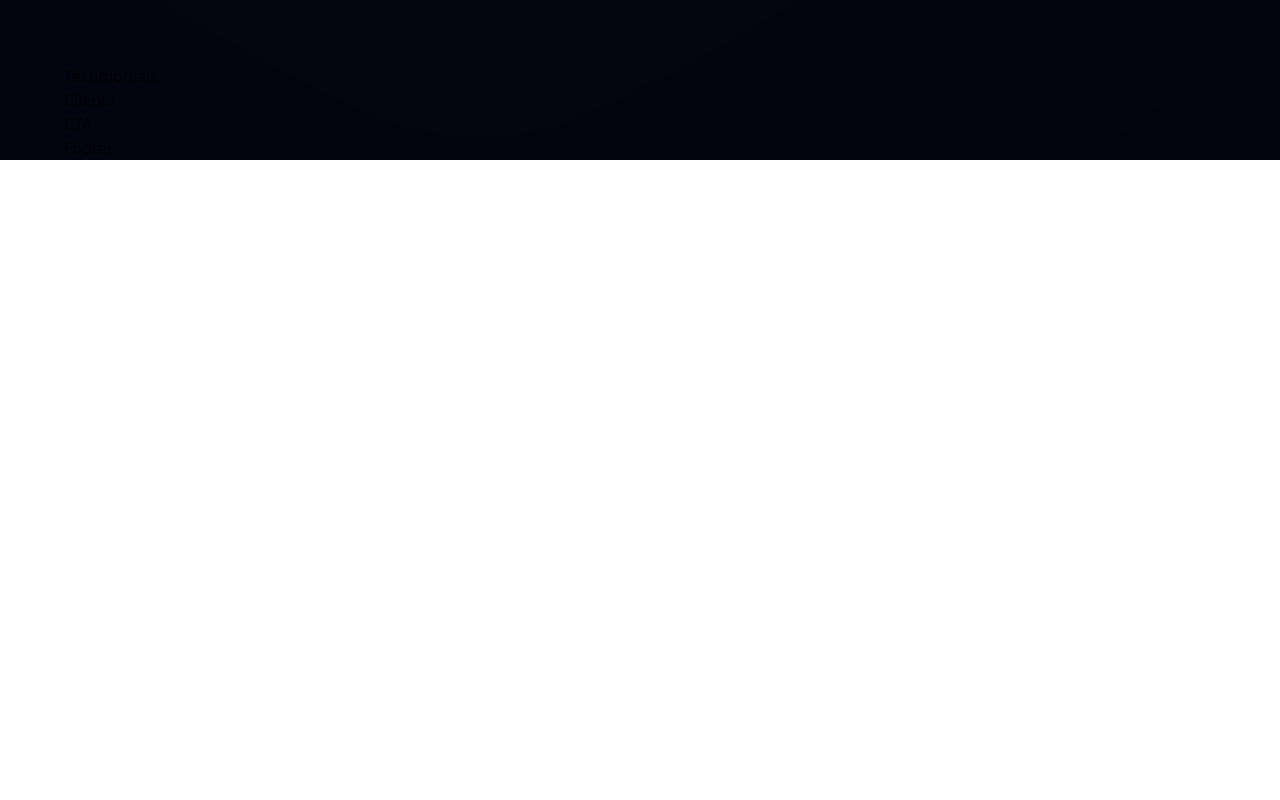
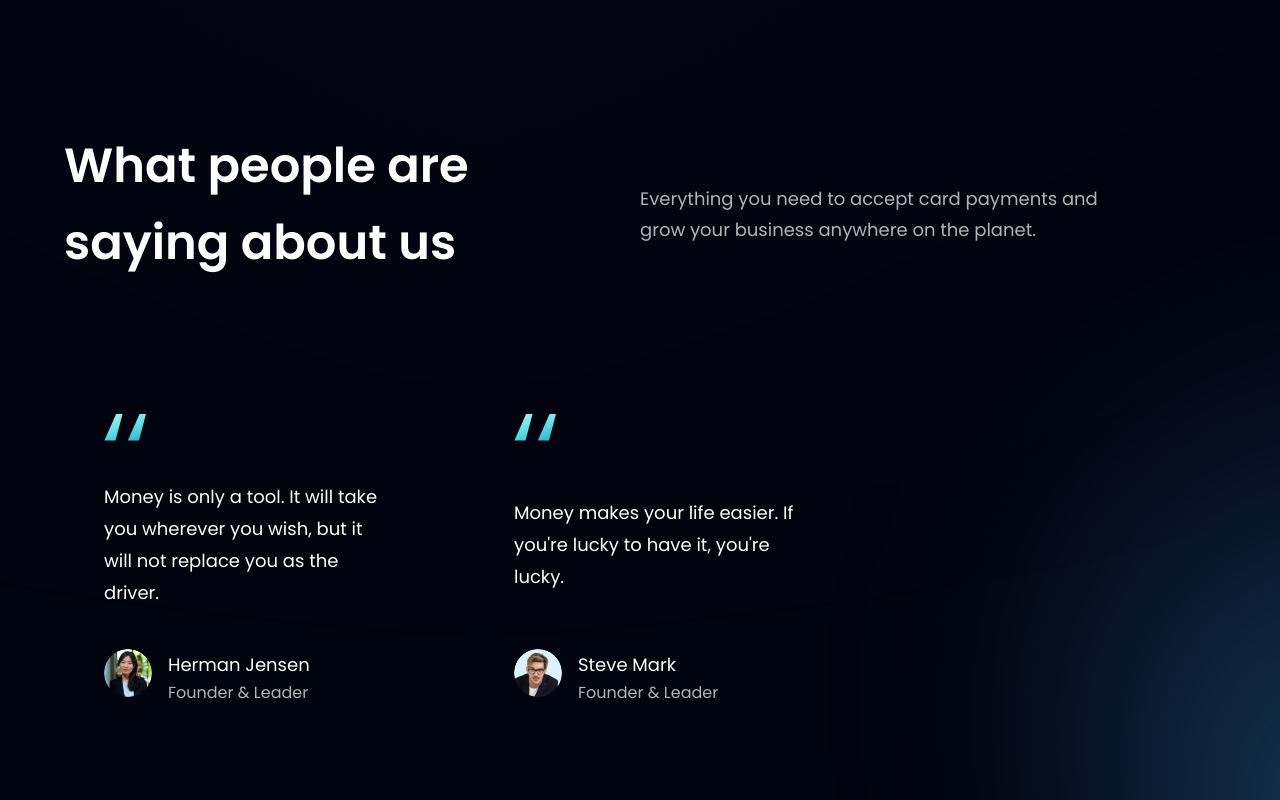
Before and after one commit to delmac-dev/bank_react_app, a React (Vite) app: page / in a window 1280 px wide. Shown: the part 2740-3540 px from the top of the page. Before the commit the page ends 2900 px from the top, so only its background shows below. Built offline with nearby package versions, Linux system fonts and the light colour scheme.

Commit message:
done with the testimonials section

```diff
--- a/src/components/Clients.jsx
+++ b/src/components/Clients.jsx
@@ -1,9 +1,8 @@
 import React from 'react'
+import styles from '../style'
 
-const Clients = () => {
-  return (
+const Clients = () =>(
     <div>Clients</div>
   )
-}
 
 export default Clients
--- a/src/components/FeedbackCard.jsx
+++ b/src/components/FeedbackCard.jsx
@@ -1,9 +1,19 @@
 import React from 'react'
+import { quotes } from "../asserts";
 
-const FeedbackCard = () => {
-  return (
-    <div>FeedbackCard</div>
+const FeedbackCard = ({content, name, title, img}) =>(
+    <div className='flex justify-between flex-col px-10 py-12 rounded-[20px] max-w-[370px] md:mr-10 sm:mr-5 mr-0 my-5 feedback-card'>
+      <img src={quotes} alt="double_quotes" className='w-[42px] h-[27px] object-contain'/>
+      <p className='font-poppins leading-[32px] font-normal text-[18px] text-white my-10'>{content}</p>
+      <div className='flex flex-row'>
+        <img src={img} alt={name} className='w-[48px] h-[48px] rounded-full'/>
+        <div className="flex flex-col ml-4">
+          <h4 className='font-poppins font-normal text-[18px] leading-[32px] text-white'>{name}</h4>
+          <p className='font-poppins font-normal text-[16px] leading-[24px] text-dimWhite'>{title}</p>
+        </div>
+
+      </div>
+    </div>
   )
-}
 
 export default FeedbackCard
--- a/src/components/Testimonials.jsx
+++ b/src/components/Testimonials.jsx
@@ -1,9 +1,24 @@
 import React from 'react'
+import styles from "../style"
+import { feedback } from '../constants';
+import FeedbackCard from "./FeedbackCard"
 
-const Testimonials = () => {
-  return (
-    <div>Testimonials</div>
-  )
-}
+const Testimonials = () =>(
+  <section id= 'clients' className={`${styles.paddingY} ${styles.flexCenter} flex-col relative`}>
+    <div className='absolute z-[0] h-[60%] w-[60%] -right-[50%] rounded-full blue__gradient bg-white'/>
 
+    <div className="w-full flex justify-between items-center md:flex-row flex-col sm:mb-16 mb-6 relative z-[1]">
+      <h1 className={styles.heading2}>What people are <br className="sm:block hidden" /> saying about us</h1>
+      <div className="w-full md:mt-0 mt-6">
+        <p className={`${styles.paragraph} text-left max-w-[470px] mt-5`}>Everything you need to accept card payments and grow your business anywhere on the planet.</p>
+      </div>
+    </div>
+
+    <div className="flex flex-wrap sm:justify-start justify-center w-full feedback-container relative z-[1]">
+      {feedback.map((card)=>(
+        <FeedbackCard key={card.id} {...card}/>
+      ))}
+    </div>
+  </section>
+)
 export default Testimonials
```
